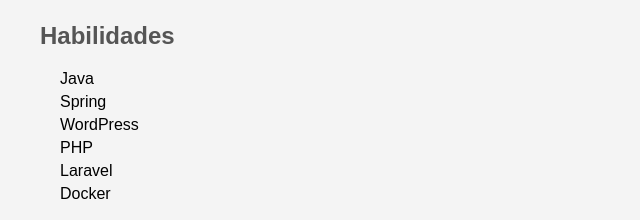
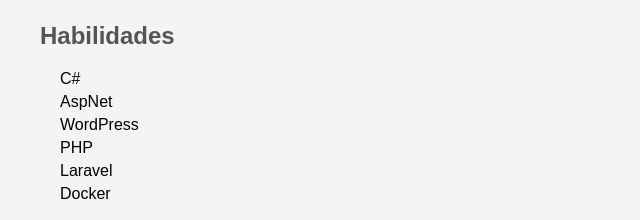
Before and after one commit to felipesantos22/curriculo, a plain HTML site: page index.html in a window 1280 px wide. Shown: the part 773-993 px from the top of the page, 0-640 px from the left. Drawn offline with Linux system fonts and the light colour scheme.

Commit message:
feat: personalização

```diff
--- a/index.html
+++ b/index.html
@@ -95,8 +95,8 @@
     <div class="section skills">
       <h2>Habilidades</h2>
       <ul>
-        <li>Java</li>
-        <li>Spring</li>
+        <li>C#</li>
+        <li>AspNet</li>
         <li>WordPress</li>
         <li>PHP</li>
         <li>Laravel</li>
```
